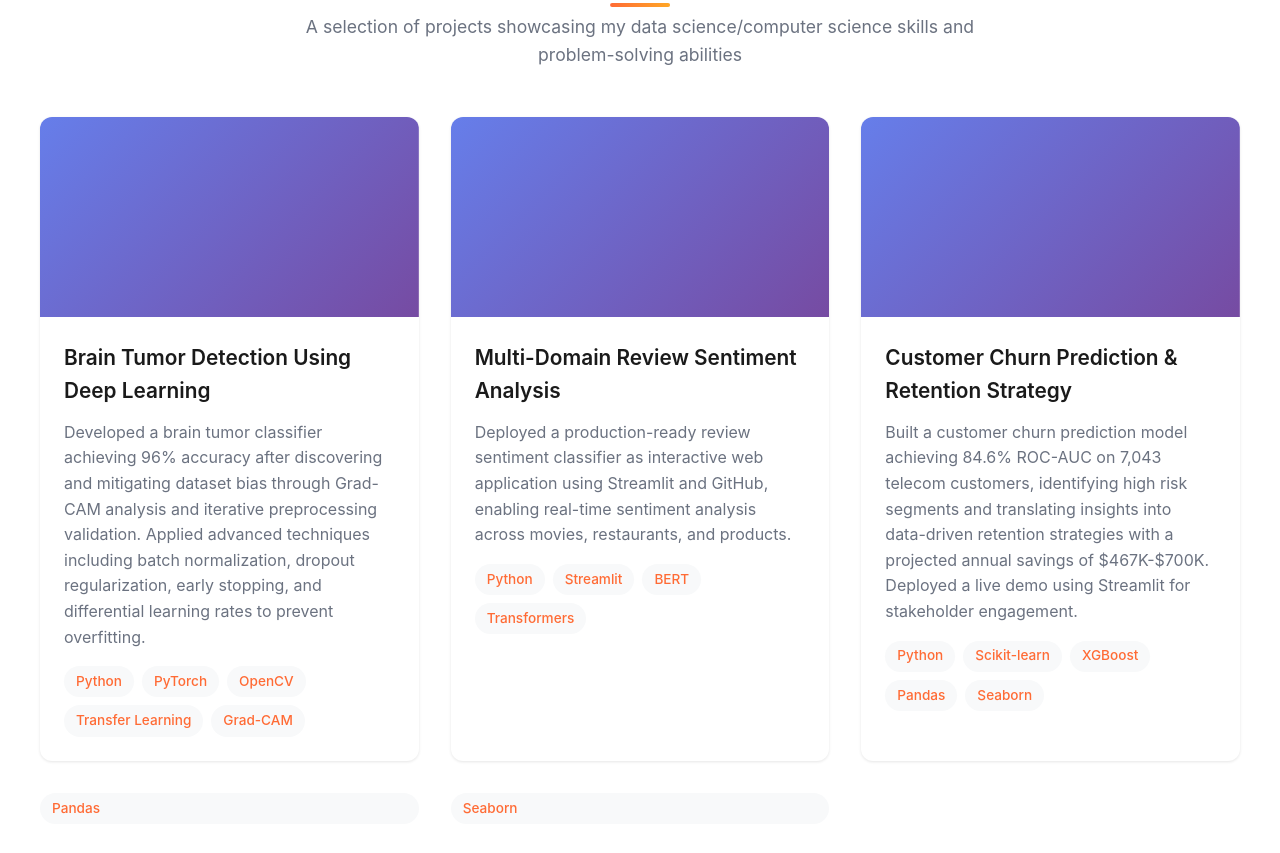
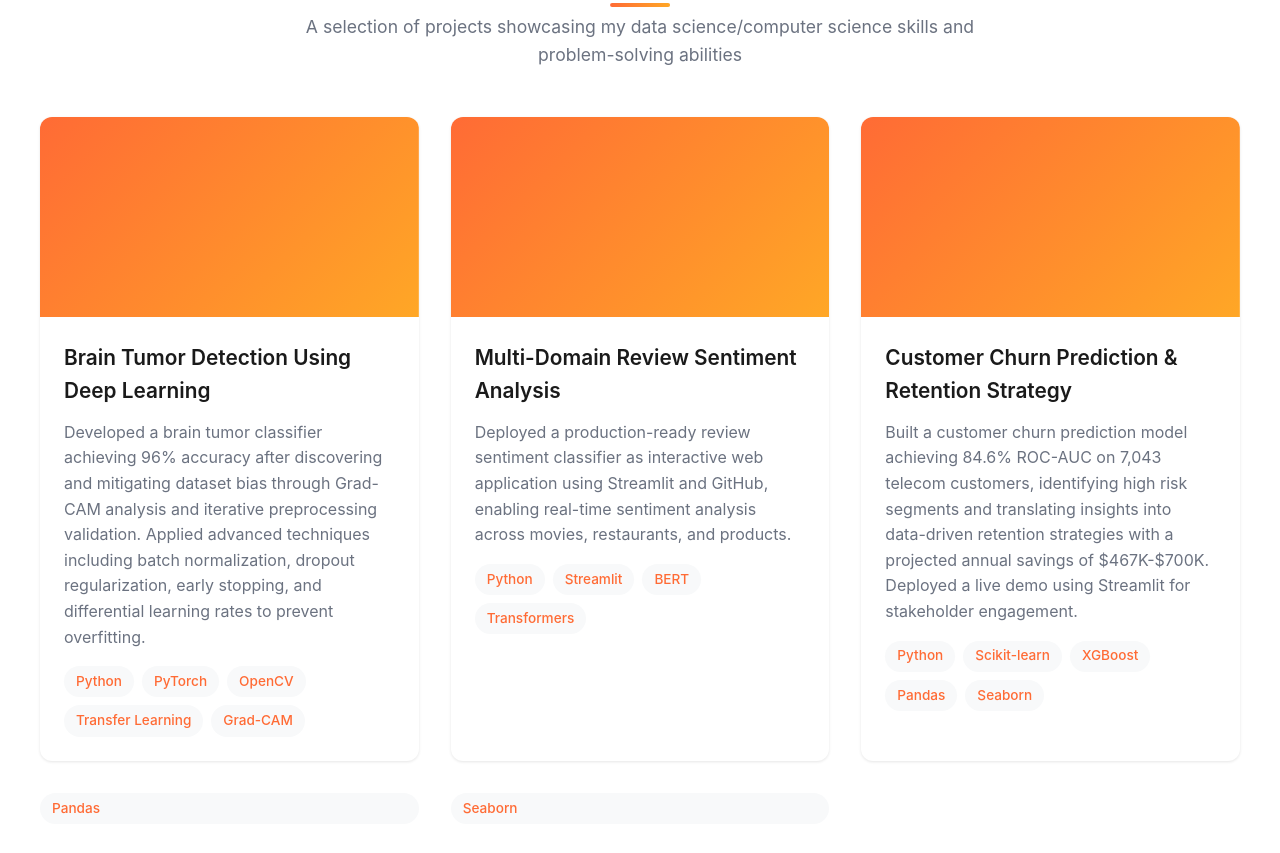
Before and after one commit to EFoster13/EFoster13.github.io, a plain HTML site: page index.html in a window 1280 px wide. Shown: the part 1812-2665 px from the top of the page. Drawn offline with nearby package versions, Linux system fonts and the light colour scheme.

Commit message:
Fixed project gradient color to orange and tag overflow

```diff
--- a/styles.css
+++ b/styles.css
@@ -60,7 +60,7 @@ body {
     overflow-x: hidden;
 }
 
-/* Import modern fonts */
+/* Import fonts */
 @import url('https://fonts.googleapis.com/css2?family=Poppins:wght@300;400;500;600;700&family=Space+Grotesk:wght@400;500;600;700&display=swap');
 
 /* ==========================================
@@ -415,7 +415,7 @@ section {
 .project-image {
     width: 100%;
     height: 200px;
-    background: linear-gradient(135deg, #667eea 0%, #764ba2 100%);
+    background: linear-gradient(135deg, #ff6b35 0%, #ffa726 100%);
     background-size: cover;
     background-position: center;
     background-repeat: no-repeat;
@@ -483,7 +483,7 @@ section {
     transform: translateY(-2px);
 }
 
-/* Legacy support  */
+/* Legacy support */
 .project-link {
     color: white;
     text-decoration: none;
@@ -501,6 +501,7 @@ section {
 
 .project-info {
     padding: 1.5rem;
+    overflow: hidden;
 }
 
 .project-title {
```
